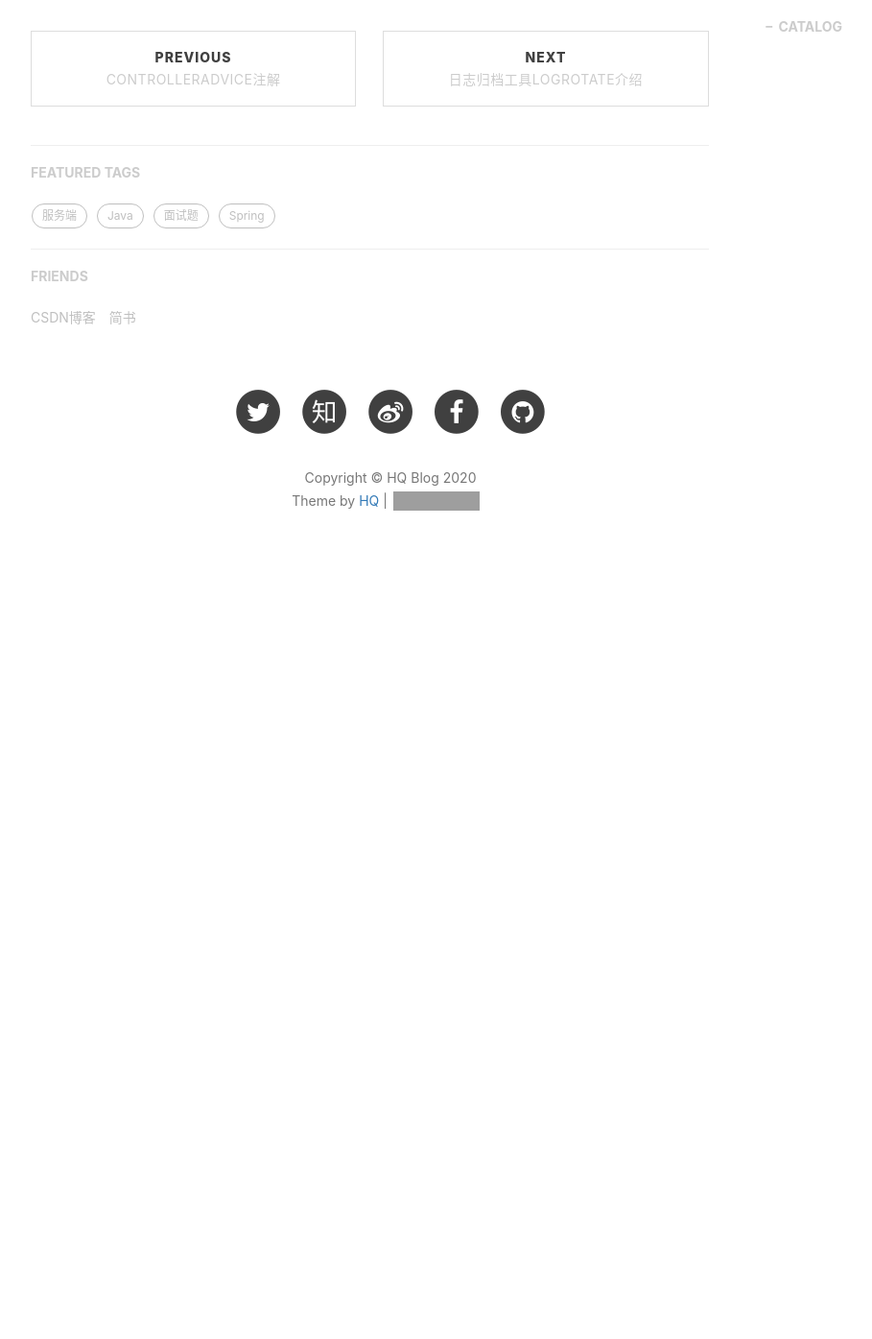
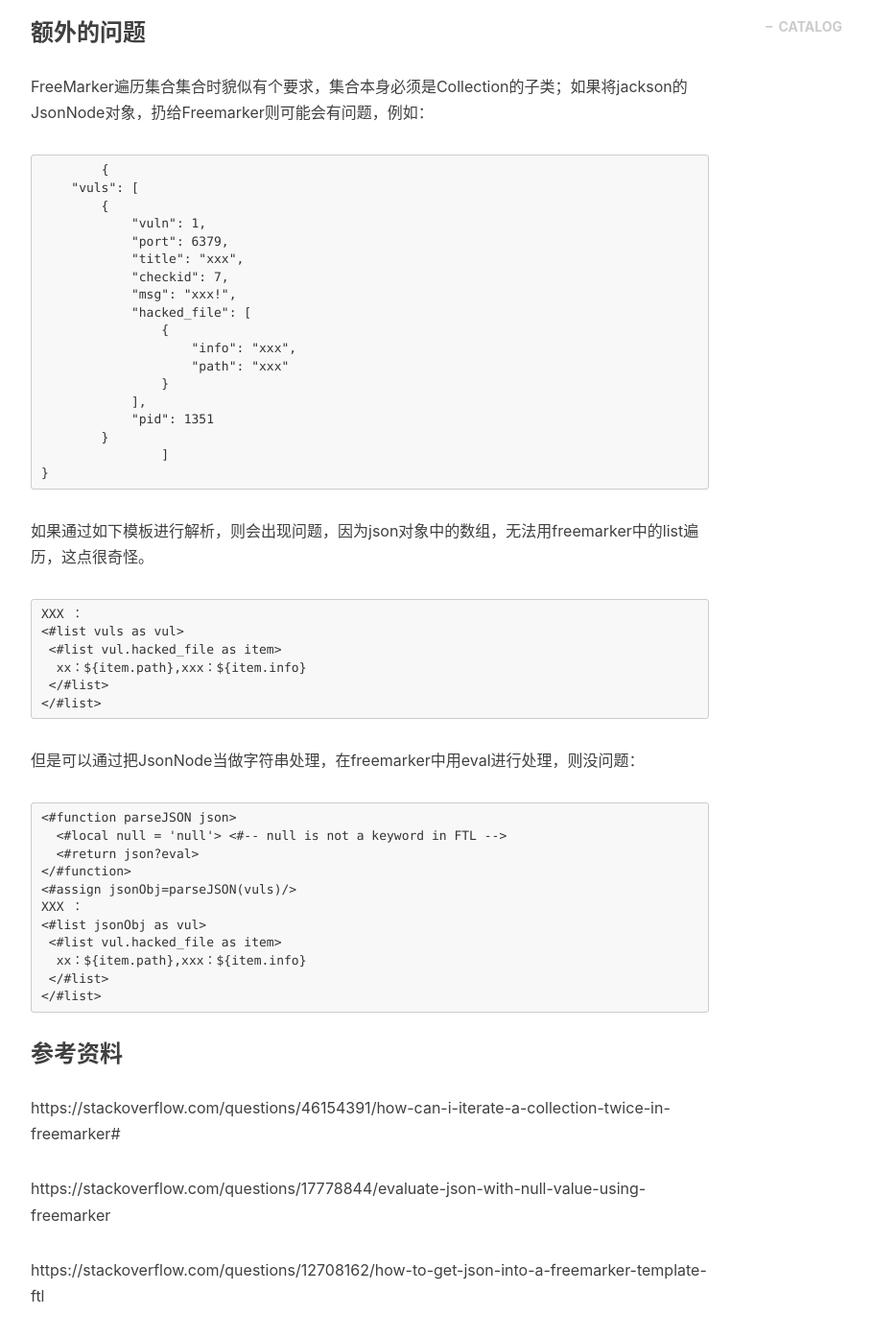
Before and after one commit to heqiao2010/heqiao2010.github.io, a Jekyll site: the page built from _posts/2019-07-26-Freemarker中如何进行Json转化.markdown, in a window 1280 px wide and 1400 px high, scrolled down 2747 px. Shown: the top 1395 px of the window at 96% size, without its empty margins (233-1142 px from the left). Built offline with Jekyll 4.4.1, drawn with Linux system fonts in a browser that asks for light colours; nearby versions of some CDN libraries; comment, search, counter and statistics services are not loaded; before the commit the page ends 3373 px from its top, so only the background shows below that; grey boxes are pictures that could not be loaded.

Commit message:
update post

````diff
--- a/_posts/2019-07-26-Freemarker中如何进行Json转化.markdown
+++ b/_posts/2019-07-26-Freemarker中如何进行Json转化.markdown
@@ -107,3 +107,62 @@ ${(grouplist)!}
 	</#if>
 ${url_param}</#macro>
 ```
+
+### 额外的问题
+
+FreeMarker遍历集合集合时貌似有个要求，集合本身必须是Collection的子类；如果将jackson的JsonNode对象，扔给Freemarker则可能会有问题，例如：
+
+```
+	{
+    "vuls": [
+        {
+            "vuln": 1,
+            "port": 6379,
+            "title": "xxx",
+            "checkid": 7,
+            "msg": "xxx!",
+            "hacked_file": [
+                {
+                    "info": "xxx",
+                    "path": "xxx"
+                }
+            ],
+            "pid": 1351
+        }
+		]
+}
+```
+
+如果通过如下模板进行解析，则会出现问题，因为json对象中的数组，无法用freemarker中的list遍历，这点很奇怪。
+
+```
+XXX ：
+<#list vuls as vul>
+ <#list vul.hacked_file as item>
+  xx：${item.path},xxx：${item.info}
+ </#list>
+</#list>
+```
+
+但是可以通过把JsonNode当做字符串处理，在freemarker中用eval进行处理，则没问题：
+
+```
+<#function parseJSON json>
+  <#local null = 'null'> <#-- null is not a keyword in FTL -->
+  <#return json?eval>
+</#function>
+<#assign jsonObj=parseJSON(vuls)/>
+XXX ：
+<#list jsonObj as vul>
+ <#list vul.hacked_file as item>
+  xx：${item.path},xxx：${item.info}
+ </#list>
+</#list>
+```
+
+### 参考资料
+https://stackoverflow.com/questions/46154391/how-can-i-iterate-a-collection-twice-in-freemarker#
+
+https://stackoverflow.com/questions/17778844/evaluate-json-with-null-value-using-freemarker
+
+https://stackoverflow.com/questions/12708162/how-to-get-json-into-a-freemarker-template-ftl
````
